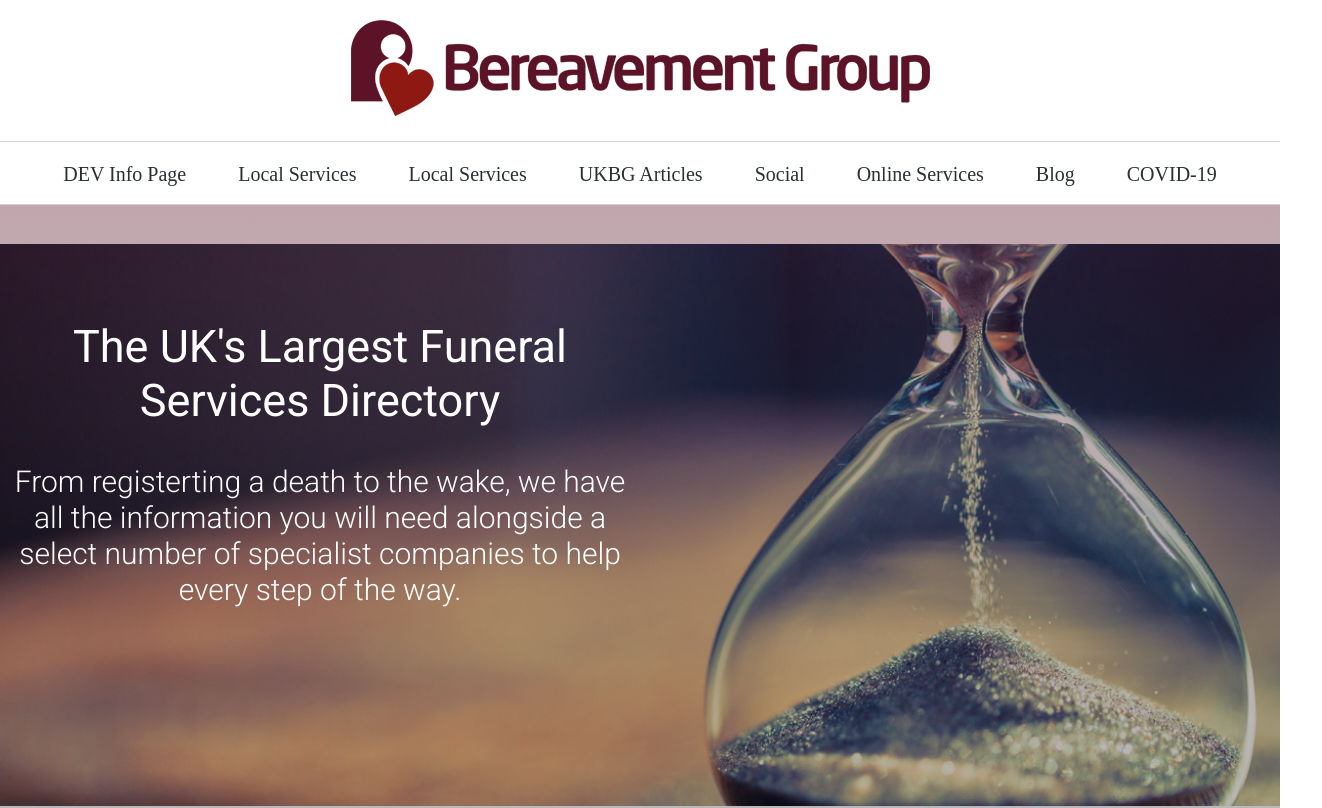
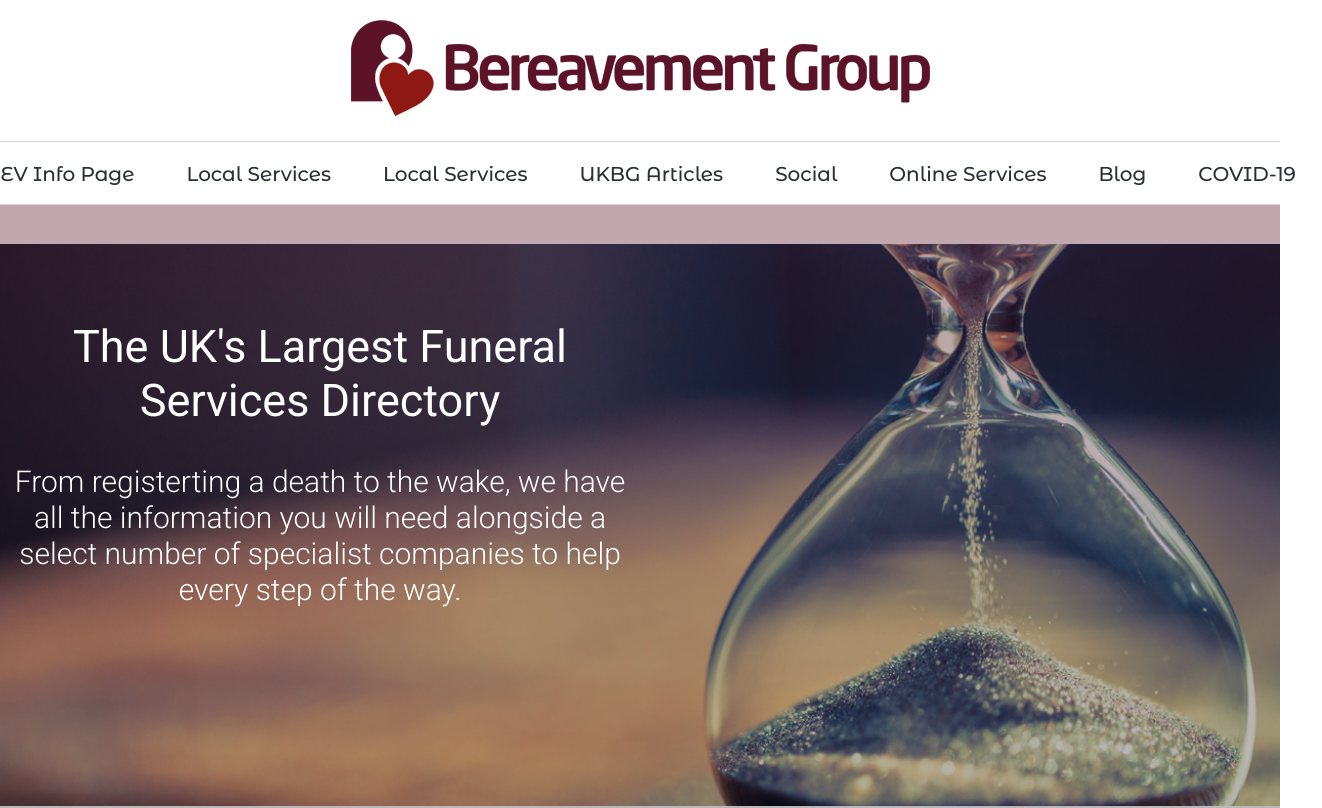
Before and after one commit to Amici-Studios/ukbg, an Angular app: page / in a window 1280 px wide. Shown: the top 808 px of the page, 1322 px wide, since content can reach past the window. Built offline with nearby package versions, Linux system fonts and the light colour scheme.

Commit message:
added montserrat alternates

```diff
--- a/src/app/app.module.ts
+++ b/src/app/app.module.ts
@@ -65,7 +65,10 @@
     HeaderComponent,
     FooterComponent,
   ],
-  imports: [BrowserModule, AppRoutingModule,  CommonModule,
+  imports: [
+    BrowserModule,
+    AppRoutingModule,
+    CommonModule,
     MatAutocompleteModule,
     MatCheckboxModule,
     MatDatepickerModule,
@@ -100,7 +103,8 @@
     MatTooltipModule,
     MatPaginatorModule,
     MatSortModule,
-    MatTableModule],
+    MatTableModule,
+  ],
   exports: [
     MatAutocompleteModule,
     MatCheckboxModule,
@@ -136,7 +140,7 @@
     MatTooltipModule,
     MatPaginatorModule,
     MatSortModule,
-      MatTableModule
+    MatTableModule,
   ],
   providers: [],
   bootstrap: [AppComponent],
--- a/src/app/home/home.component.html
+++ b/src/app/home/home.component.html
@@ -71,7 +71,7 @@
           </mat-card>
           <mat-card appMaterialElevation raisedElevation="16" fxflex class="blog-cards">
             <mat-card-header>
-              <mat-card-title>Coping With Grief</mat-card-title>
+              <mat-card-title> Coping With Grief</mat-card-title>
               <mat-card-subtitle style="padding-top: 15px">Help with the grieving process, and services available</mat-card-subtitle>
             </mat-card-header>
             <img mat-card-image src="assets/img/maxresdefault.jpg" alt="Photo of a Shiba Inu" />
--- a/src/app/home/home.component.scss
+++ b/src/app/home/home.component.scss
@@ -15,24 +15,19 @@
     font-size: 30px;
     line-height: 1.2;
     font-weight: 100;
-
   }
 
   text-align: center;
   color: white;
   width: 50%;
-
 }
 
 .hero {
-    background-image:
-      linear-gradient(rgba(92, 19, 40, 0.377), rgba(0, 0, 0, 0.274)),
-      url(/assets/img/hero.jpg);
+  background-image: linear-gradient(rgba(92, 19, 40, 0.377), rgba(0, 0, 0, 0.274)), url(/assets/img/hero.jpg);
   background-size: 100%;
   background-repeat: no-repeat;
   height: 80%;
   background-position: center;
-
 }
 
 .hero-buttons {
@@ -48,7 +43,6 @@
   padding-top: 250px;
   margin: 0 auto;
 }
-
 
 .top-content {
   padding-top: 20px;
@@ -87,7 +81,6 @@
 
 .form-width {
   font-size: 20px;
-
 }
 
 mat-form-field {
@@ -115,7 +108,6 @@
 .urgent-images {
   img {
     padding: 15px 50px;
-
   }
 }
 
@@ -126,8 +118,7 @@
 
   mat-card-title {
     font-size: 25px;
-      font-family: montserrat;
-
+    font-family: 'Montserrat Alternates', sans-serif;
   }
 
   mat-card-subtitle {
@@ -138,11 +129,9 @@
     h1 {
       text-align: left;
       font-size: 20px;
-        color: #1D2143;
-
+      color: #1d2143;
     }
   }
-
 }
 
 .material-icons {
@@ -152,12 +141,11 @@
 }
 
 .our-purpose {
-    box-shadow: 0 0.125rem 1.125rem 0.1875rem rgba(10, 10, 10, 0.12)
+  box-shadow: 0 0.125rem 1.125rem 0.1875rem rgba(10, 10, 10, 0.12);
 }
 
 .example-card {
   margin-bottom: 15px;
-
 
   img {
     height: 300px;
--- a/src/app/shared/header/header.component.scss
+++ b/src/app/shared/header/header.component.scss
@@ -18,7 +18,6 @@
   border-bottom: 1px solid #d3d3d3;
 }
 
-
 .top-header {
   display: flex;
   align-items: center;
@@ -27,13 +26,12 @@
 }
 
 .menu {
-
   a {
     padding: 0 10px;
     text-decoration: none;
     font-size: 20px;
     color: #2a2f33;
-    font-family: MontserratAlternates;
+    font-family: 'Montserrat Alternates', sans-serif;
   }
 }
 
@@ -49,7 +47,7 @@
 h2,
 h3,
 a {
-  font-family: montserrat;
+  font-family: 'Montserrat Alternates', sans-serif;
 }
 
 .example-full-width {
--- a/src/index.html
+++ b/src/index.html
@@ -1,14 +1,19 @@
-<!doctype html>
+<!DOCTYPE html>
 <html lang="en">
   <head>
-  <meta charset="utf-8">
+    <meta charset="utf-8" />
     <title>Ukbg</title>
-  <base href="/">
-  <meta name="viewport" content="width=device-width, initial-scale=1">
-  <link rel="icon" type="image/x-icon" href="favicon.ico">
-  <link rel="preconnect" href="https://fonts.gstatic.com">
-  <link href="https://fonts.googleapis.com/css2?family=Roboto:wght@300;400;500&display=swap" rel="stylesheet">
-  <link href="https://fonts.googleapis.com/icon?family=Material+Icons" rel="stylesheet">
+    <base href="/" />
+    <meta name="viewport" content="width=device-width, initial-scale=1" />
+    <link rel="icon" type="image/x-icon" href="favicon.ico" />
+    <link rel="preconnect" href="https://fonts.gstatic.com" />
+    <link href="https://fonts.googleapis.com/css2?family=Roboto:wght@300;400;500&display=swap" rel="stylesheet" />
+    <link rel="preconnect" href="https://fonts.gstatic.com" />
+    <link
+      href="https://fonts.googleapis.com/css2?family=Montserrat+Alternates:ital,wght@0,100;0,200;0,300;0,400;0,500;0,600;0,700;0,800;0,900;1,100;1,200;1,300;1,400;1,500;1,600;1,700;1,800;1,900&display=swap"
+      rel="stylesheet"
+    />
+    <link href="https://fonts.googleapis.com/icon?family=Material+Icons" rel="stylesheet" />
   </head>
   <body class="mat-typography">
     <app-root></app-root>
--- a/src/main.ts
+++ b/src/main.ts
@@ -8,5 +8,6 @@
   enableProdMode();
 }
 
-platformBrowserDynamic().bootstrapModule(AppModule)
-  .catch(err => console.error(err));
+platformBrowserDynamic()
+  .bootstrapModule(AppModule)
+  .catch((err) => console.error(err));
```
Lines whose indentation alone changed are shown as unchanged.
